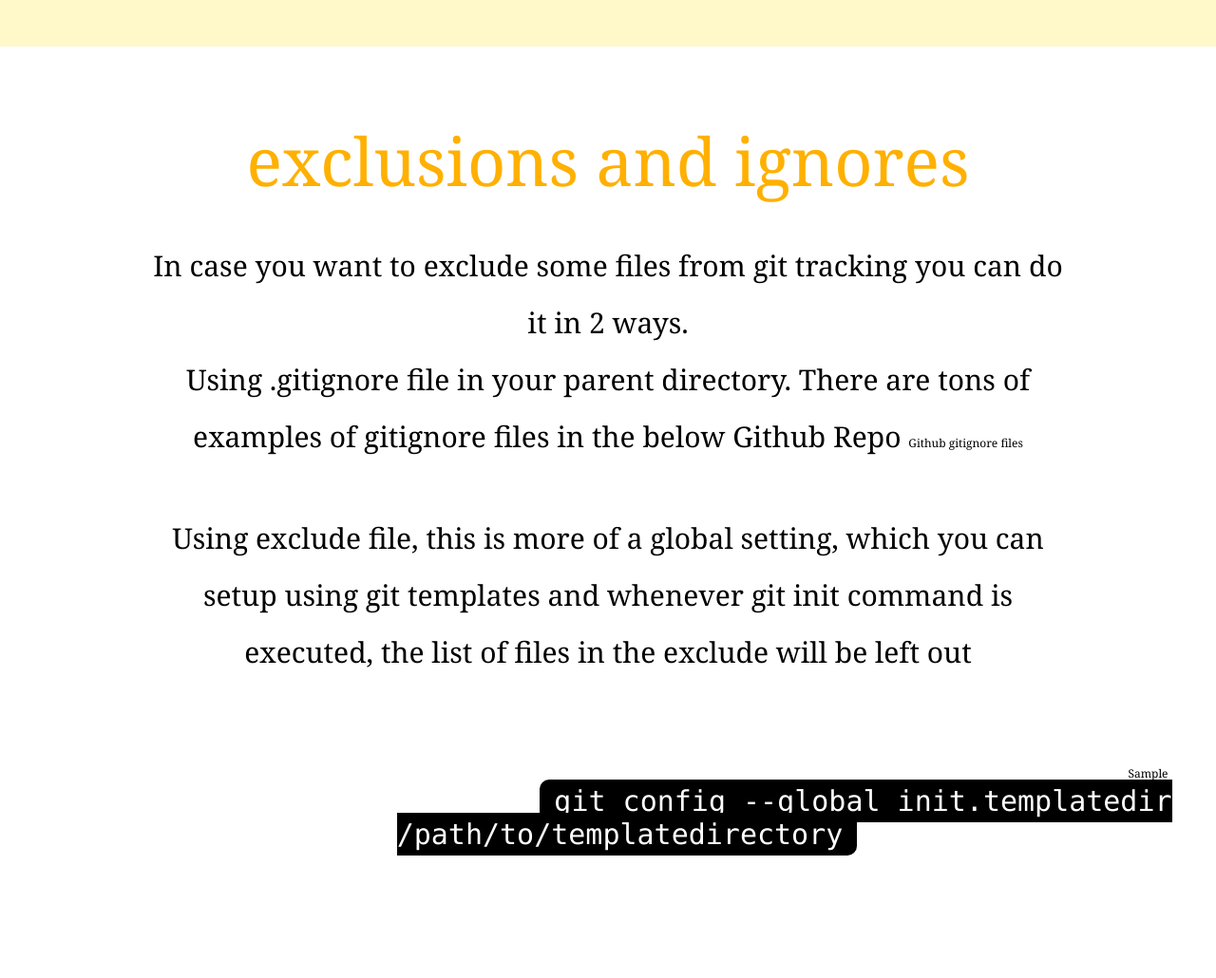
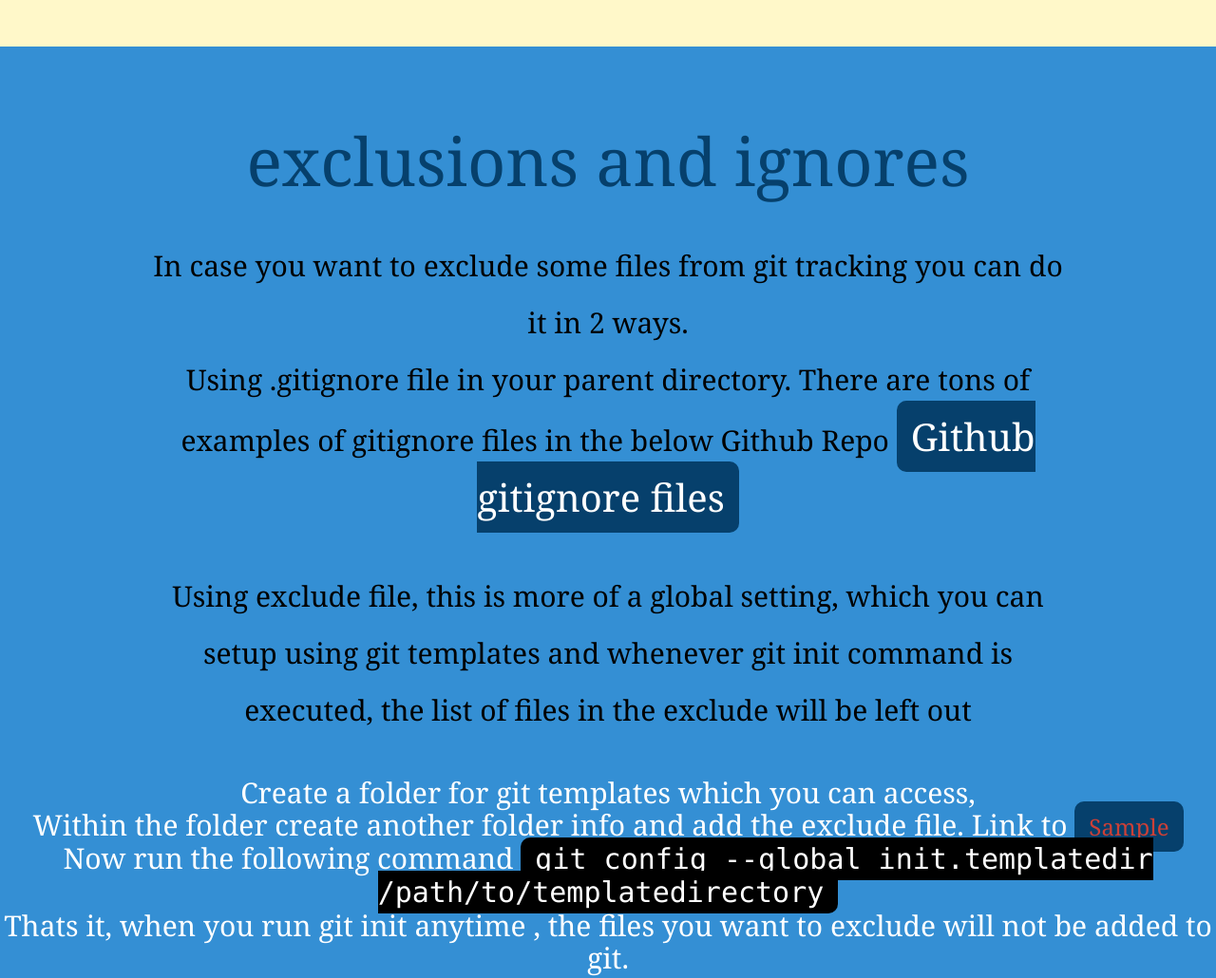
Before and after one commit to logontokartik/gittutorial, a plain HTML site: page index.html in a window 1280 px wide. Shown: the part 10500-11530 px from the top of the page at 95% size. Drawn offline with nearby package versions, Linux system fonts and the light colour scheme; a web font is replaced by a local one.

Commit message:
Style changes

```diff
--- a/css/style.css
+++ b/css/style.css
@@ -133,6 +133,13 @@ code {
 .block-resources h3 { color: #7d1f19; }
 .block-resources ul { list-style: disc; margin: 0; padding: 0; }
 .block-resources ul li a { font-size: 24px; color: #cc4037; }
+.block-excludes { background-color: #348fd4; }
+.block-excludes h2 { color: #06406c; }
+.block-excludes h2 a { background: none; padding: 0; font-size: normal; }
+.block-excludes a { color: #FFF; font-size: 40px; font-weight: normal;font-style: normal; background-color: #06406c; padding: 10px 15px; border-radius: 10px; text-decoration: none; }
+.block-excludes a:hover { text-decoration: underline; }
+.block-excludes ol { list-style: disc; margin: 0; padding: 0; }
+.block-excludes ol li a { font-size: 24px; color: #cc4037; }
 .block-tagging { background-color: #348fd4; }
 .block-tagging h2 { color: #06406c; }
 .block-hints { background-color: #06406c; }
```
